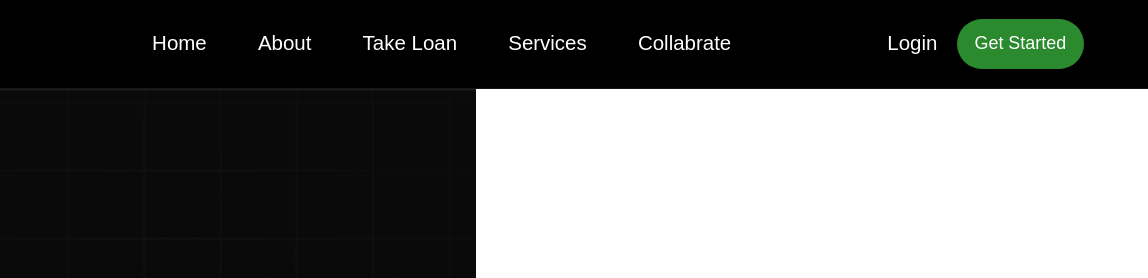
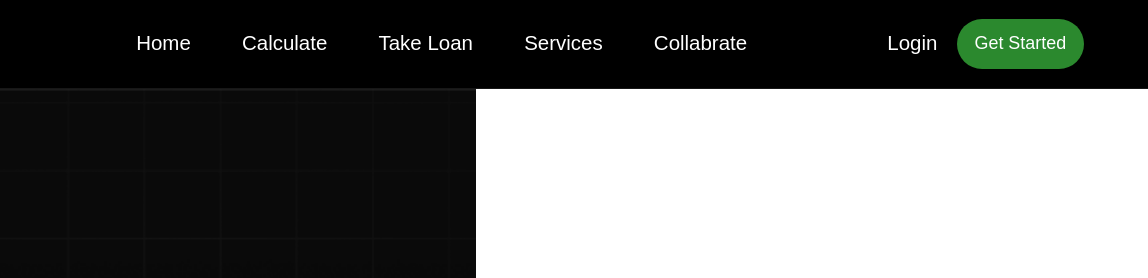
Before and after one commit to Yashmittal4/Apna-Loan, a plain HTML site: page Apna Loan/login.html in a window 1280 px wide. Shown: the top 278 px of the page, 132-1280 px from the left. Drawn offline with Linux system fonts and the light colour scheme; files that its build step writes are made by us from their sources.

Commit message:
Update login.html

```diff
--- a/Apna Loan/login.html
+++ b/Apna Loan/login.html
@@ -4,8 +4,8 @@
     <meta charset="UTF-8">
     <meta name="viewport" content="width=device-width, initial-scale=1.0">
     <title>Apna Loan -Login</title>
-    <link rel="stylesheet" href="./style.css">
-    <link rel="stylesheet" href="./userdataauthmain.css">
+    <link rel="stylesheet" href="./css/style.css">
+    <link rel="stylesheet" href="./css/userdataauthmain.css">
     <style>
 
     </style>
@@ -14,33 +14,29 @@
     <header>
         <nav>
             <div class="leftnav" data-aos="fade-up" data-aos-duration="800">
-            <img class="logo" src="./images/logo3.png" alt="" >
-
+                <img class="logo" src="./images/logo3.png" alt="">
             </div>
             <div class="midnav" data-aos="fade-up" data-aos-duration="800" data-aos-delay="500">
                 <ul class="simpleflex">
-
                     <li>
                         <a href="./index.html">Home</a>
                     </li>
-                <li>About</li>
-                <li>Take Loan</li>
+                    <li>
+                        <a href="./calculator.html">Calculate</a>
+                    </li>
+                    <li>
+                        <a href="./loan.html">Take Loan</a>
+                    </li>
                     <li>Services</li>
-                <li>Collabrate</li>
-
+                    <li><a href="./collab.html">Collabrate</a>
+                    </li>
                 </ul>
-
             </div>
             <div class="rightnav simpleflex" data-aos="fade-up" data-aos-duration="800" data-aos-delay="700">
                 <a href="./login.html">
-
-                <button class="loginbtnnav">
-                    Login
-
-                </button>
+                    <button class="loginbtnnav">Login</button>
                 </a>
                 <button class="startedbtnnav">Get Started</button>
-
             </div>
         </nav>
     </header>
```
Lines whose indentation alone changed are shown as unchanged.
